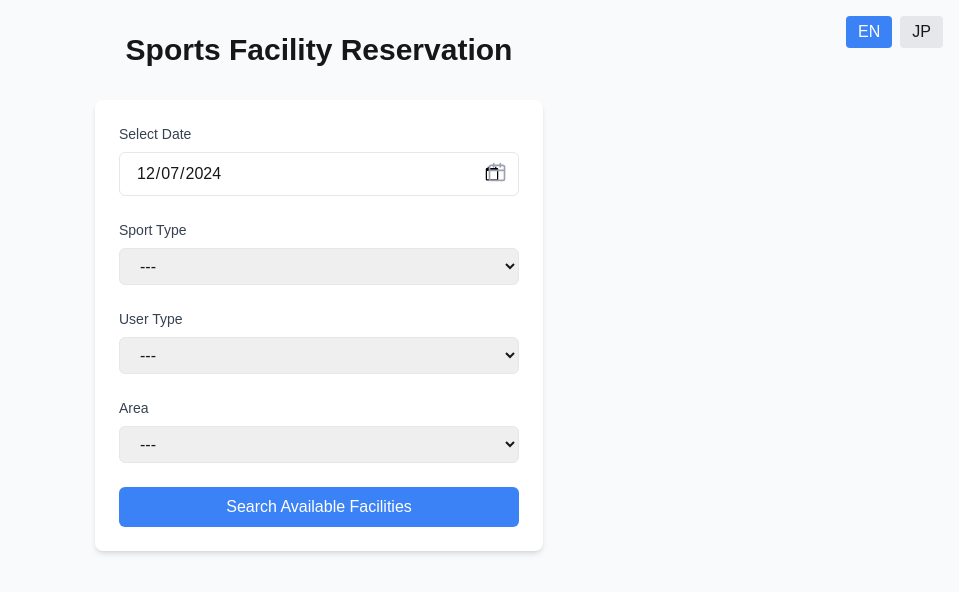
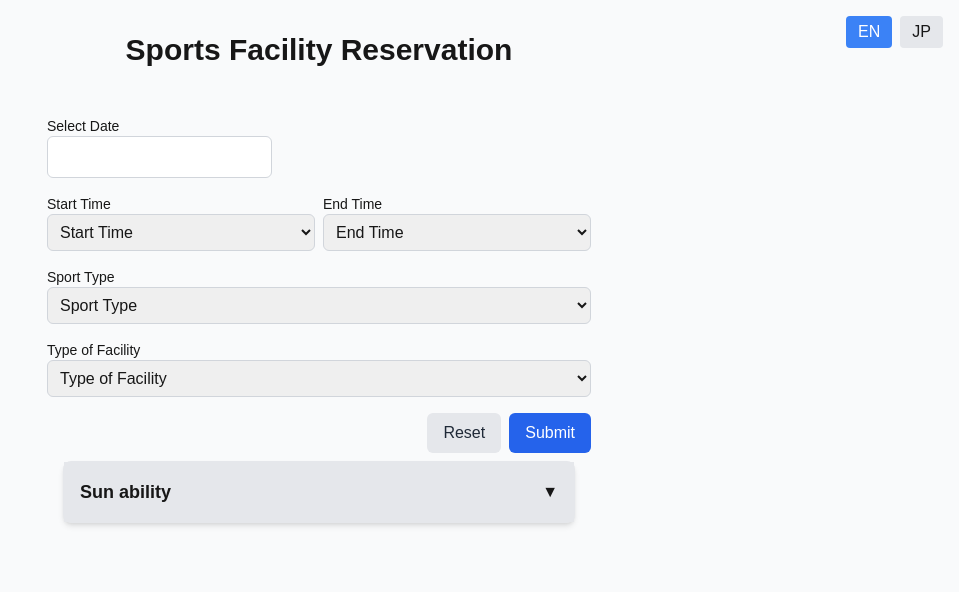
Before and after one commit to SkIrina/facility-reservation, a Next.js app in the folder facility-booking/: page /en in a window 1280 px wide. Shown: the top 592 px of the page, without its empty margins (321-1280 px from the left). Built offline with nearby package versions, Linux system fonts and the light colour scheme.

Commit message:
add facility card

```diff
--- a/facility-booking/app/[locale]/page.tsx
+++ b/facility-booking/app/[locale]/page.tsx
@@ -1,4 +1,4 @@
-import { HomeForm } from "@/components/home/home-form";
+import HomeForm from "../components/home/home-form";
 import { LanguageSwitcher } from "@/components/language-switcher";
 import { getDictionary } from "./dictionaries";
 
@@ -20,7 +20,7 @@ export default async function HomePage({
           {dictionary.home.title}
         </h1>
 
-        <HomeForm dictionary={dictionary.home} locale={locale} />
+        <HomeForm locale={locale} dictionary={dictionary} />
       </div>
     </div>
   );
--- a/facility-booking/app/[locale]/search/page.tsx
+++ b/facility-booking/app/[locale]/search/page.tsx
@@ -1,5 +1,3 @@
 export default function SearchPage() {
-    return (
-      <div></div>
-    )
-  }
+  return <div></div>;
+}
--- /dev/null
+++ b/facility-booking/app/components/home/expandable-card.tsx
@@ -0,0 +1,73 @@
+import React, { useState } from "react";
+
+type Recursive<T> = {
+  [key: string]: T | Recursive<T>;
+};
+
+const ExpandableCard = ({ dictionary }: { dictionary: Recursive<string> }) => {
+  const [isExpanded, setIsExpanded] = useState(false);
+
+  // State to track toggled buttons
+  const [selectedSlots, setSelectedSlots] = useState<Record<string, string[]>>({
+    "Court A": [],
+    "Court B": [],
+  });
+
+  const toggleSlot = (court: string, slot: string) => {
+    setSelectedSlots((prev) => {
+      const updatedSlots = prev[court].includes(slot)
+        ? prev[court].filter((s) => s !== slot)
+        : [...prev[court], slot];
+      return { ...prev, [court]: updatedSlots };
+    });
+  };
+
+  return (
+    <div className="max-w-lg mx-auto border rounded-lg shadow-md bg-white m-2">
+      {/* Card Header */}
+      <div
+        className="cursor-pointer p-4 bg-gray-200 flex justify-between items-center"
+        onClick={() => setIsExpanded((prev) => !prev)}
+      >
+        <h2 className="text-lg font-bold">Sun ability</h2>
+        <span>{isExpanded ? "▲" : "▼"}</span>
+      </div>
+
+      {/* Card Body */}
+      {isExpanded && (
+        <div className="p-4">
+          <table className="w-full border-collapse border border-gray-300">
+            <tbody>
+              {["Court A", "Court B"].map((court) => (
+                <tr key={court}>
+                  <td className="border border-gray-300 px-4 py-2 font-semibold">
+                    {court}
+                  </td>
+                  <td
+                    key={`${court}`}
+                    className="border border-gray-300 px-4 py-2"
+                  >
+                    {["16:00", "17:00", "18:00", "19:00"].map((time) => (
+                      <button
+                        className={`px-2 py-1 m-1 rounded ${
+                          selectedSlots[court].includes(time)
+                            ? "bg-blue-500 text-white"
+                            : "bg-white text-gray-800 border border-gray-800"
+                        }`}
+                        onClick={() => toggleSlot(court, time)}
+                      >
+                        {time}
+                      </button>
+                    ))}
+                  </td>
+                </tr>
+              ))}
+            </tbody>
+          </table>
+        </div>
+      )}
+    </div>
+  );
+};
+
+export default ExpandableCard;
--- a/facility-booking/app/components/home/home-form.tsx
+++ b/facility-booking/app/components/home/home-form.tsx
@@ -1,124 +1,157 @@
-'use client'
-import { useState } from 'react'
-import { useRouter } from 'next/navigation'
-import { Calendar } from 'lucide-react'
+"use client";
+import React, { useState } from "react";
+import DatePicker from "react-datepicker";
+import "react-datepicker/dist/react-datepicker.css";
+import ExpandableCard from "./expandable-card";
 
-type HomeFormProps = {
-  dictionary: {
-    date: string
-    sport: string
-    userType: string
-    area: string
-    search: string
-    sports: Record<string, string>
-    userTypes: Record<string, string>
-    areas: Record<string, string>
-  }
-  locale: string
-}
+type Recursive<T> = {
+  [key: string]: T | Recursive<T>;
+};
+const HomeForm = ({
+  locale,
+  dictionary,
+}: {
+  locale: string;
+  dictionary: Recursive<string>;
+}) => {
+  const [date, setDate] = useState<Date | null>(null);
+  const [startTime, setStartTime] = useState("");
+  const [endTime, setEndTime] = useState("");
+  const [sport, setSport] = useState("");
+  const [facility, setFacility] = useState("");
 
-export function HomeForm({ dictionary, locale }: HomeFormProps) {
-  const router = useRouter()
-  const [selectedDate, setSelectedDate] = useState(
-    new Date().toISOString().split('T')[0]
-  )
-  const [selectedSport, setSelectedSport] = useState('')
-  const [selectedUserType, setSelectedUserType] = useState('')
-  const [selectedArea, setSelectedArea] = useState('')
+  const times = Array.from({ length: 22 - 8 + 1 }, (_, i) => `${i + 8}:00`);
 
-  const handleSearch = () => {
-    const searchParams = new URLSearchParams({
-      date: selectedDate,
-      sport: selectedSport,
-      userType: selectedUserType,
-      area: selectedArea,
-    })
-    router.push(`/${locale}/search?${searchParams.toString()}`)
-  }
+  const handleSubmit = (e: React.FormEvent) => {
+    e.preventDefault();
+    alert(JSON.stringify({ date, startTime, endTime, sport, facility }));
+  };
 
   return (
-    <div className="max-w-md mx-auto bg-white rounded-lg shadow-md p-6 space-y-6">
-      {/* Date Selection */}
+    <div className="p-4 max-w-xl mx-auto">
+      <form onSubmit={handleSubmit} className="space-y-4">
+        {/* Date Picker */}
         <div>
-        <label className="block text-sm font-medium text-gray-700 mb-2">
-          {dictionary.date}
+          <label className="block text-sm font-medium">
+            {(dictionary.form as Record<string, string>).date}
           </label>
-        <div className="relative">
-          <input
-            type="date"
-            value={selectedDate}
-            onChange={(e) => setSelectedDate(e.target.value)}
-            className="w-full px-4 py-2 border rounded-md focus:ring-blue-500 focus:border-blue-500"
-            min={new Date().toISOString().split('T')[0]}
+          <DatePicker
+            selected={date}
+            onChange={(date) => setDate(date)}
+            className="w-full border border-gray-300 rounded-md p-2"
           />
-          <Calendar className="absolute right-3 top-2.5 h-5 w-5 text-gray-400" />
+        </div>
+
+        {/* Time Pickers */}
+        <div className="flex space-x-2">
+          <div className="flex-1">
+            <label className="block text-sm font-medium">
+              {(dictionary.form as Record<string, string>).startTime}
+            </label>
+            <select
+              value={startTime}
+              onChange={(e) => setStartTime(e.target.value)}
+              className="w-full border border-gray-300 rounded-md p-2"
+            >
+              <option value="">
+                {(dictionary.form as Record<string, string>).startTime}
+              </option>
+              {times.map((time) => (
+                <option key={time} value={time}>
+                  {time}
+                </option>
+              ))}
+            </select>
+          </div>
+          <div className="flex-1">
+            <label className="block text-sm font-medium">
+              {(dictionary.form as Record<string, string>).endTime}
+            </label>
+            <select
+              value={endTime}
+              onChange={(e) => setEndTime(e.target.value)}
+              className="w-full border border-gray-300 rounded-md p-2"
+            >
+              <option value="">
+                {(dictionary.form as Record<string, string>).endTime}
+              </option>
+              {times.map((time) => (
+                <option key={time} value={time}>
+                  {time}
+                </option>
+              ))}
+            </select>
           </div>
         </div>
 
-      {/* Sport Type Selection */}
+        {/* Sport Type */}
         <div>
-        <label className="block text-sm font-medium text-gray-700 mb-2">
-          {dictionary.sport}
+          <label className="block text-sm font-medium">
+            {(dictionary.form as Record<string, string>).sport}
           </label>
           <select
-          value={selectedSport}
-          onChange={(e) => setSelectedSport(e.target.value)}
-          className="w-full px-4 py-2 border rounded-md focus:ring-blue-500 focus:border-blue-500"
+            value={sport}
+            onChange={(e) => setSport(e.target.value)}
+            className="w-full border border-gray-300 rounded-md p-2"
           >
-          <option value="">---</option>
+            <option value="">
+              {(dictionary.form as Record<string, string>).sport}
+            </option>
             {Object.entries(dictionary.sports).map(([key, value]) => (
               <option key={key} value={key}>
-              {value}
+                {value as string}
               </option>
             ))}
           </select>
         </div>
 
-      {/* User Type Selection */}
+        {/* Facility Type */}
         <div>
-        <label className="block text-sm font-medium text-gray-700 mb-2">
-          {dictionary.userType}
+          <label className="block text-sm font-medium">
+            {(dictionary.form as Record<string, string>).facility}
           </label>
           <select
-          value={selectedUserType}
-          onChange={(e) => setSelectedUserType(e.target.value)}
-          className="w-full px-4 py-2 border rounded-md focus:ring-blue-500 focus:border-blue-500"
+            value={facility}
+            onChange={(e) => setFacility(e.target.value)}
+            className="w-full border border-gray-300 rounded-md p-2"
           >
-          <option value="">---</option>
-          {Object.entries(dictionary.userTypes).map(([key, value]) => (
+            <option value="">
+              {(dictionary.form as Record<string, string>).facility}
+            </option>
+            {Object.entries(dictionary.facilities).map(([key, value]) => (
               <option key={key} value={key}>
-              {value}
+                {value as string}
               </option>
             ))}
           </select>
         </div>
 
-      {/* Area Selection */}
-      <div>
-        <label className="block text-sm font-medium text-gray-700 mb-2">
-          {dictionary.area}
-        </label>
-        <select
-          value={selectedArea}
-          onChange={(e) => setSelectedArea(e.target.value)}
-          className="w-full px-4 py-2 border rounded-md focus:ring-blue-500 focus:border-blue-500"
+        {/* Submit Button */}
+        <div className="flex justify-end space-x-2">
+          <button
+            type="button"
+            onClick={() => {
+              setDate(null);
+              setStartTime("");
+              setEndTime("");
+              setSport("");
+              setFacility("");
+            }}
+            className="px-4 py-2 bg-gray-200 text-gray-800 rounded-md"
           >
-          <option value="">---</option>
-          {Object.entries(dictionary.areas).map(([key, value]) => (
-            <option key={key} value={key}>
-              {value}
-            </option>
-          ))}
-        </select>
-      </div>
-
-      {/* Search Button */}
+            {(dictionary.form as Record<string, string>).reset}
+          </button>
           <button
-        onClick={handleSearch}
-        className="w-full bg-blue-500 text-white py-2 px-4 rounded-md hover:bg-blue-600 transition-colors"
+            type="submit"
+            className="px-4 py-2 bg-blue-600 text-white rounded-md"
           >
-        {dictionary.search}
+            {(dictionary.form as Record<string, string>).submit}
           </button>
         </div>
-  )
-}
+      </form>
+      <ExpandableCard dictionary={dictionary} />
+    </div>
+  );
+};
+
+export default HomeForm;
--- a/facility-booking/app/lib/i18n/dictionaries/en.json
+++ b/facility-booking/app/lib/i18n/dictionaries/en.json
@@ -50,5 +50,36 @@
     "endTime": "End Time",
     "confirm": "Confirm Booking",
     "cancel": "Cancel"
+  },
+  "form": {
+    "date": "Select Date",
+    "startTime": "Start Time",
+    "endTime": "End Time",
+    "sport": "Sport Type",
+    "facility": "Type of Facility",
+    "submit": "Submit",
+    "reset": "Reset"
+  },
+  "sports": {
+    "basketball": "Basketball",
+    "miniBasketball": "Mini Basketball",
+    "volleyball": "Volleyball",
+    "softVolleyball": "Soft Volleyball",
+    "badminton": "Badminton",
+    "handball": "Handball",
+    "futsal": "Futsal",
+    "tableTennis": "Table Tennis",
+    "spongeTennis": "Sponge Tennis",
+    "dodgeBall": "DodgeBall",
+    "archery": "Archery",
+    "newSport": "New Sport"
+  },
+  "facilities": {
+    "fullCourt": "Full Court",
+    "halfCourt": "Half Court",
+    "room": "Room"
+  },
+  "results": {
+    "court": "Court"
   }
 }
--- a/facility-booking/app/lib/i18n/dictionaries/ja.json
+++ b/facility-booking/app/lib/i18n/dictionaries/ja.json
@@ -50,5 +50,36 @@
     "endTime": "終了時間",
     "confirm": "予約を確定する",
     "cancel": "キャンセル"
+  },
+  "form": {
+    "date": "日付選択",
+    "startTime": "開始時間",
+    "endTime": "終了時間",
+    "sport": "スポーツの種類",
+    "facility": "施設の種類",
+    "submit": "送信",
+    "reset": "リセット"
+  },
+  "sports": {
+    "basketball": "バスケットボール",
+    "miniBasketball": "ミニバスケットボール",
+    "volleyball": "バレーボール",
+    "softVolleyball": "ソフトバレーボール",
+    "badminton": "バドミントン",
+    "handball": "ハンドボール",
+    "futsal": "フットサル",
+    "tableTennis": "卓球",
+    "spongeTennis": "スポンジテニス",
+    "dodgeBall": "ドッジボール",
+    "archery": "アーチェリー",
+    "newSport": "ニュースポーツ"
+  },
+  "facilities": {
+    "fullCourt": "全面コート",
+    "halfCourt": "ハーフコート",
+    "room": "部屋"
+  },
+  "results": {
+    "court": "コート"
   }
 }
--- a/facility-booking/package.json
+++ b/facility-booking/package.json
@@ -23,12 +23,14 @@
     "next": "^14.0.0",
     "postcss": "^8.0.0",
     "react": "^18.0.0",
+    "react-datepicker": "^7.5.0",
     "react-dom": "^18.0.0",
     "tailwind-merge": "^2.0.0",
     "tailwindcss": "^3.0.0",
     "typescript": "^5.0.0"
   },
   "devDependencies": {
+    "@types/react-datepicker": "^7.0.0",
     "@typescript-eslint/eslint-plugin": "^6.0.0",
     "@typescript-eslint/parser": "^6.0.0",
     "eslint": "^8.0.0",
```
Also changed, not shown: 1 other file (tests, documents, lock files or other folders). Lines whose indentation alone changed are shown as unchanged.
